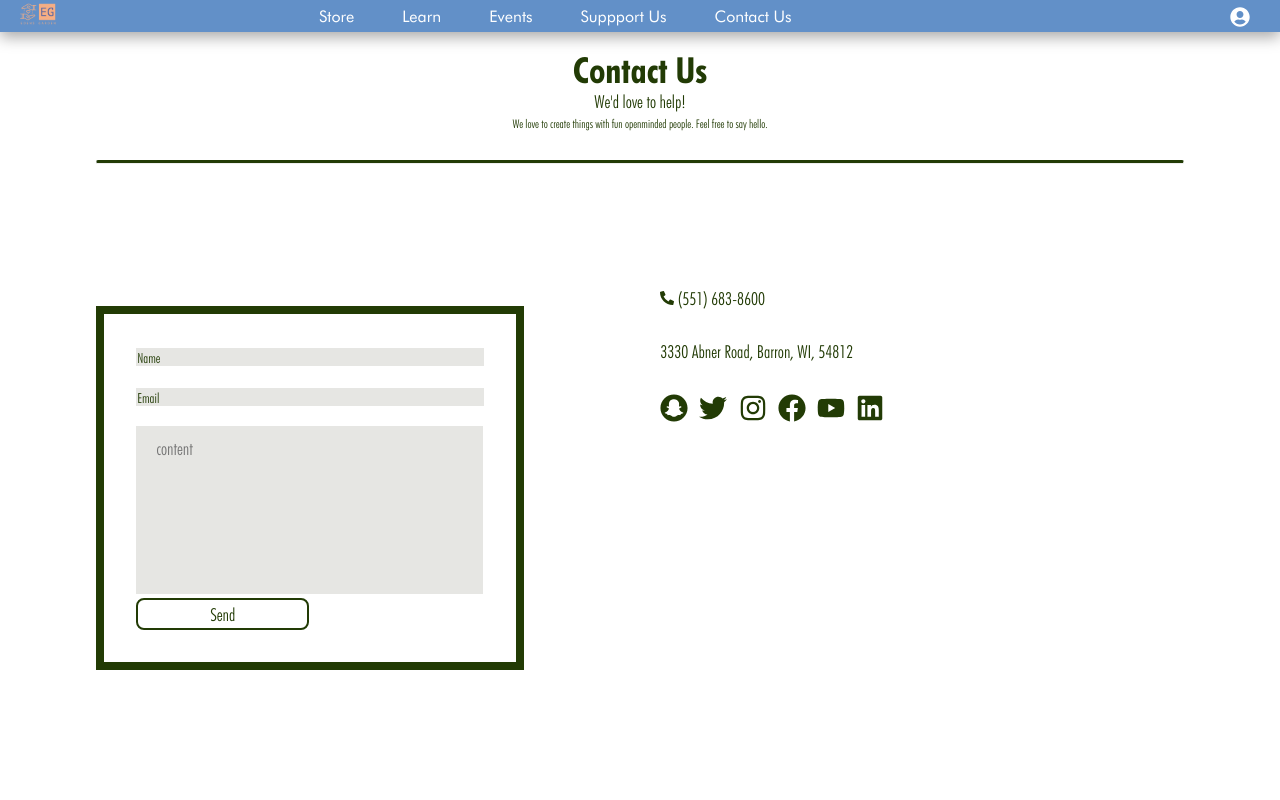
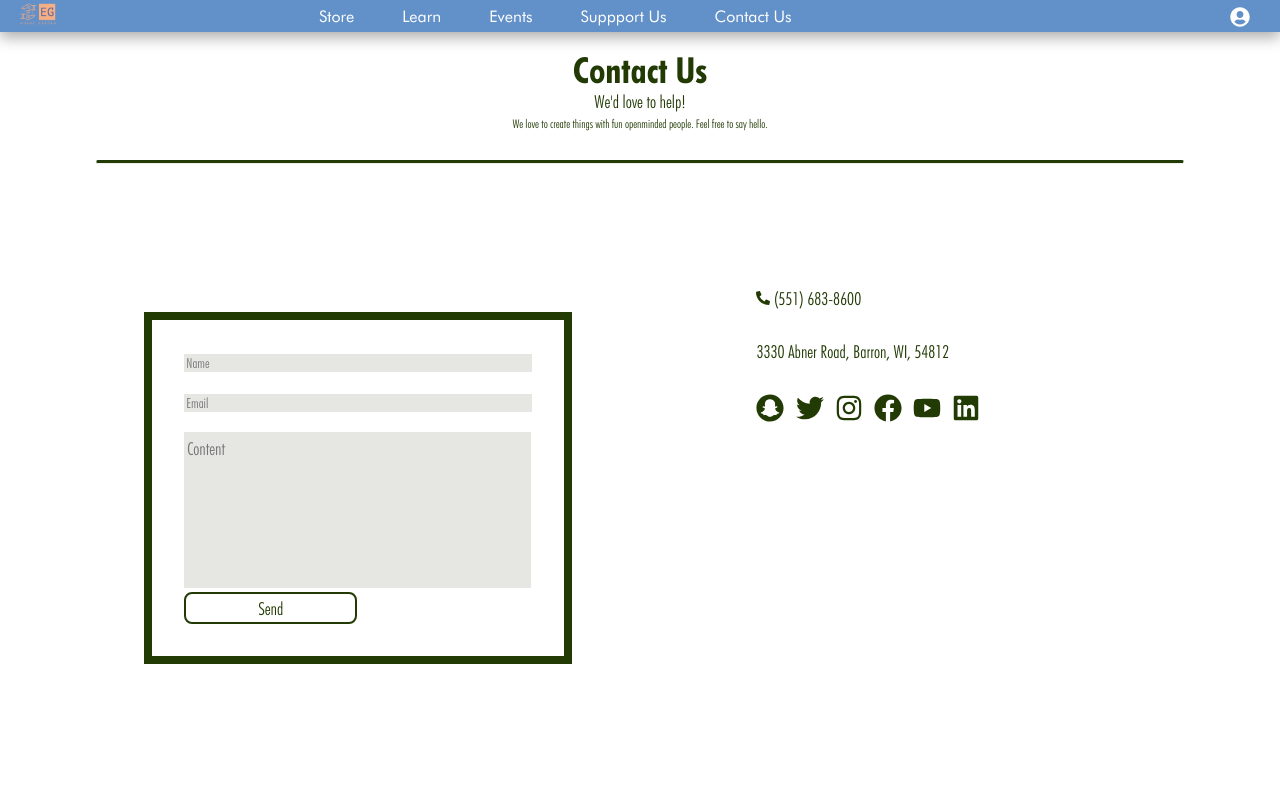
Before and after one commit to MichaelLin12/Eden-s-Garden, a React (Create React App) app in the folder client/: page /contact in a window 1280 px wide. Shown: the top 800 px of the page. Built offline with nearby package versions, Linux system fonts and the light colour scheme.

Commit message:
work on contact and minor changes

```diff
--- a/client/src/App.tsx
+++ b/client/src/App.tsx
@@ -3,6 +3,7 @@ import Home from './components/landing/Home'
 import Login from './components/login/Login'
 import Learn from './components/learn/learn'
 import Contact from './components/contact/Contact';
+import Support from './components/support/support';
 import {Routes,Route} from 'react-router-dom'
 
 
@@ -14,6 +15,7 @@ function App() {
         <Route path='/login' element={<Login/>}/>
         <Route path='/learn' element={<Learn/>}/>
         <Route path='/contact' element={<Contact/>}/>
+        <Route path='/support' element={<Support/>}/>
       </Routes>
     </div>
   );
--- a/client/src/components/contact/Contact.tsx
+++ b/client/src/components/contact/Contact.tsx
@@ -23,14 +23,14 @@ export default function Contact() {
                 <div className='email'>
                     <div>
                         <label className='beam'>
-                            <input type='text' placeholder='&nbsp;'/>
-                            <span className='name'>Name</span>
+                            <input type='text' placeholder='Name'/>
                         </label><br/><br/>
                         <label className='beam'>
-                            <input type='email' placeholder='&nbsp;'/>
-                            <span className='name'>Email</span>
+                            <input type='email' placeholder='Email'/>
                         </label><br/><br/>
-                        <textarea className='textarea' placeholder='content'></textarea><br/>
+                        <label>
+                            <textarea className='textarea' placeholder='Content'></textarea>
+                        </label><br/>
                         <button className='send'>Send</button>
                     </div>
                 </div>
--- a/client/src/components/contact/contact.css
+++ b/client/src/components/contact/contact.css
@@ -60,7 +60,7 @@
 }
 
 .email{
-    flex-grow: 0.5;
+    flex-grow: 1;
     background-color: transparent;
     display: flex;
     justify-content: center;
@@ -106,40 +106,15 @@
     overflow: hidden;
     white-space: nowrap;
     text-overflow: ellipsis;
-    transition:
-    top 0.3s ease,
-    color 0.3s ease,
-    font-size 0.3s ease;
-}
-
-.beam input:focus + .name {
-    top: -14px;
-    font-size: 10px;
-    color: #223b05;
-}
-
-.beam input:not(:placeholder-shown) + .name {
-    top: -14px;
-    font-size: 10px;
-    color: #223b05;
-    font-family: futura-content;
-}
-
-.beam input:not(:placeholder-shown) + .name
-.beam input:focus + .name {
-    top: -14px;
-    font-size: 10px;
-    color: #223b05;
-    font-family: futura-content;
 }
 
 .textarea{
     background-color: #E6E6E3;
     outline: none;
     border: none;
-    width: 19.2rem;
+    width: 21.3rem;
     height: 9rem;
-    padding: 12px 20px;
+    padding: 6px 3px;
     resize: none;
     font-family: futura-content;
     font-size: 18px;
--- a/client/src/components/footer/Footer.tsx
+++ b/client/src/components/footer/Footer.tsx
@@ -14,7 +14,7 @@ export default function Footer() {
                 <div><Link to={'/home'} style={{textDecoration:'none',color:'#ffffff'}}>Our Mission</Link></div>
             </div>
             <div className='list-two'>
-                <div><Link to={'/home'} style={{textDecoration:'none',color:'#ffffff'}}>Learn More</Link></div>
+                <div><Link to={'/home'} style={{textDecoration:'none',color:'#ffffff'}}>Our Work</Link></div>
                 <div><Link to={'/home'} style={{textDecoration:'none',color:'#ffffff'}}>Volunteer</Link></div>
                 <div><Link to={'/home'} style={{textDecoration:'none',color:'#ffffff'}}>Intern</Link></div>
                 <div><Link to={'/home'} style={{textDecoration:'none',color:'#ffffff'}}>Apply for Job</Link></div>
--- a/client/src/components/landing/Home.tsx
+++ b/client/src/components/landing/Home.tsx
@@ -31,7 +31,7 @@ export default function Home() {
               <div className='first-second'></div>
             </div>
             <div className='second'>
-              <Paper elevation={5} sx={{height:'fit-content',width:'fit-content',backgroundColor:'#AADA81',padding:'0.5rem',borderRadius:'8px',display:'grid',gridTemplateColumns:'auto auto', gap:'0.2rem'}}>
+              <Paper elevation={5} sx={{height:'fit-content',width:'fit-content',backgroundColor:'#223b05',padding:'0.5rem',borderRadius:'8px',display:'grid',gridTemplateColumns:'auto auto', gap:'0.2rem'}}>
                 <div><img src={img1} alt='charity' className='rounded' height={125}/></div>
                 <div><img src={img2} alt='charity' className='rounded' height={125}/></div>
                 <div className='twice'><img src={img3} alt='charity' className='rounded' height={250}/></div>
--- a/client/src/components/login/login.css
+++ b/client/src/components/login/login.css
@@ -32,7 +32,7 @@
 }
 
 .item2{
-    background-color: #AADA81;
+    background-color: #223b05;
 }
 
 .input-s{
--- /dev/null
+++ b/client/src/components/support/support.tsx
@@ -0,0 +1,8 @@
+import React from 'react'
+import './support.css'
+
+export default function Support() {
+  return (
+    <div>support</div>
+  )
+}
```
Also changed, not shown: client/src/components/support/support.css (added).
